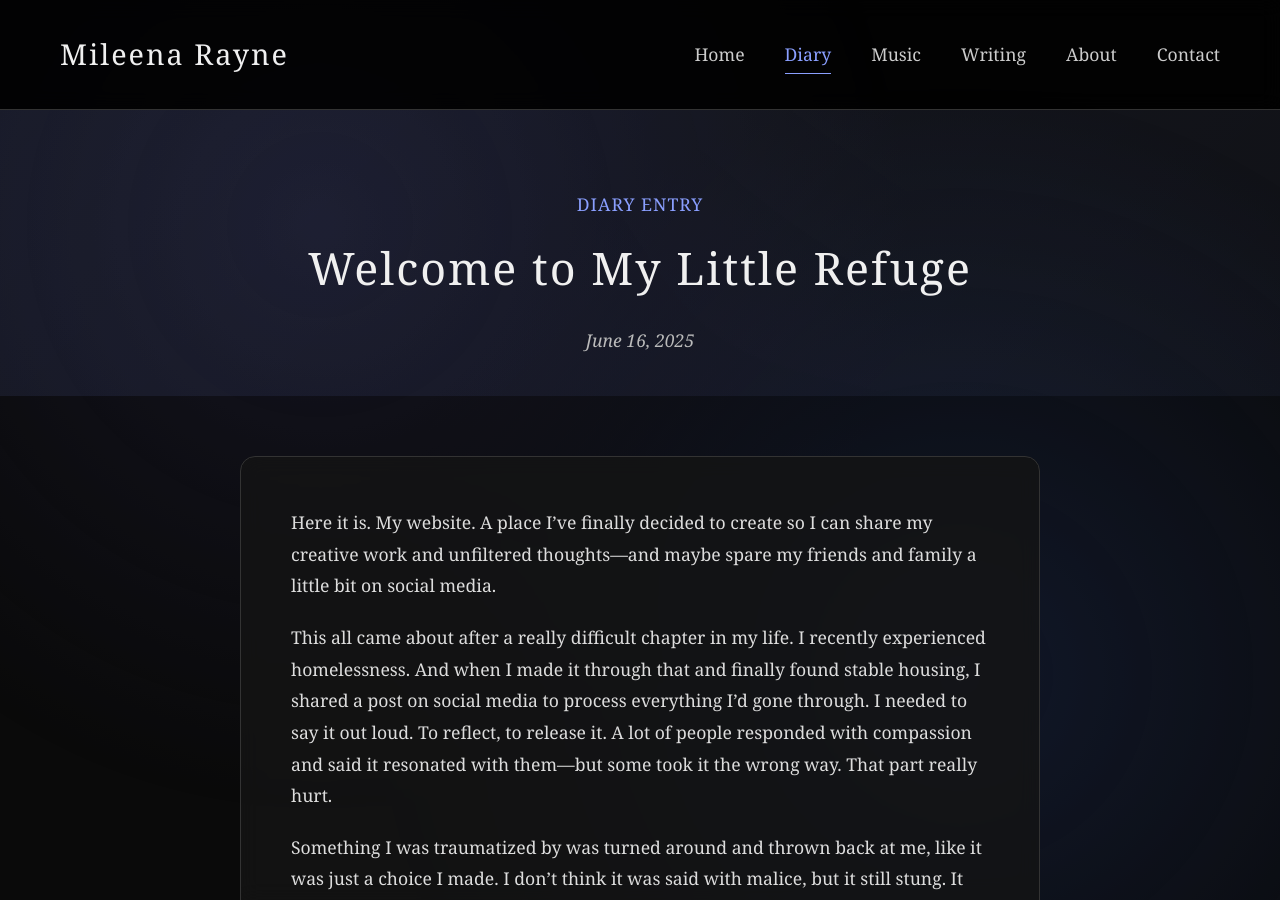
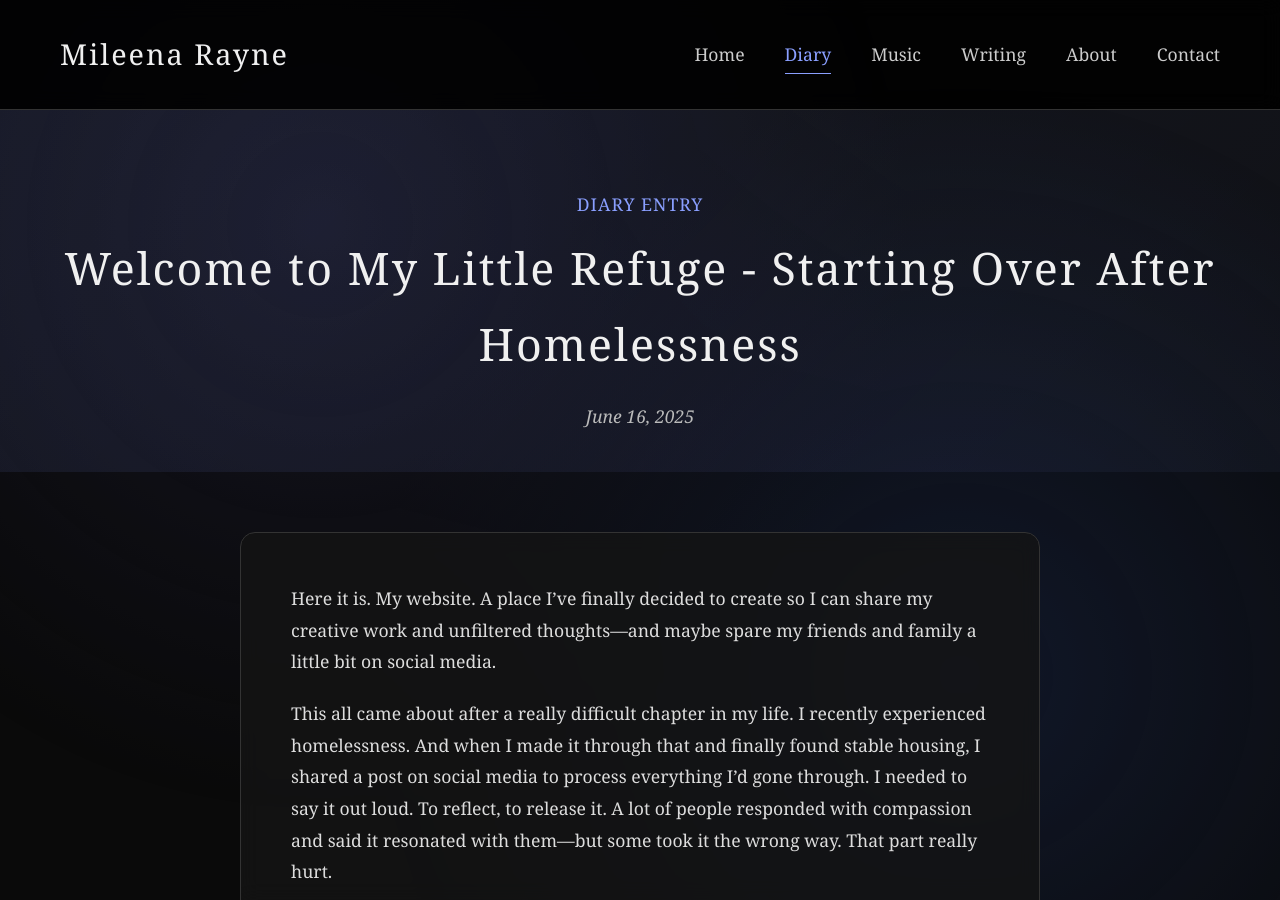
Before and after one commit to Mileena28/Mileena28.github.io, a Jekyll site: the page built from _posts/2025-06-16-welcome-to-my-little-refuge.md, in a window 1280 px wide and 900 px high. Built offline with Jekyll 4.4.1, drawn with Linux system fonts in a browser that asks for light colours; some of the changed lines change nothing that is shown.

Commit message:
Update 2025-06-16-welcome-to-my-little-refuge.md

```diff
--- a/_posts/2025-06-16-welcome-to-my-little-refuge.md
+++ b/_posts/2025-06-16-welcome-to-my-little-refuge.md
@@ -1,9 +1,12 @@
 ---
 layout: post
-title: "Welcome to My Little Refuge"
+title: "Welcome to My Little Refuge - Starting Over After Homelessness"
 date: 2025-06-16
 category: "Diary Entry"
+description: "My journey from homelessness to finding my voice. Why I created this space for authentic creative work and unfiltered thoughts about trauma, recovery, and truth-telling."
 excerpt: "Here it is. My website. A place I've finally decided to create so I can share my creative work and unfiltered thoughts—and maybe spare my friends and family a little bit on social media."
+tags: [homelessness, recovery, authenticity, truth-telling, creative-writing]
+image: "/assets/images/mileena-rayne-author.jpg"
 ---
 
 Here it is. My website. A place I've finally decided to create so I can share my creative work and unfiltered thoughts—and maybe spare my friends and family a little bit on social media.
```
